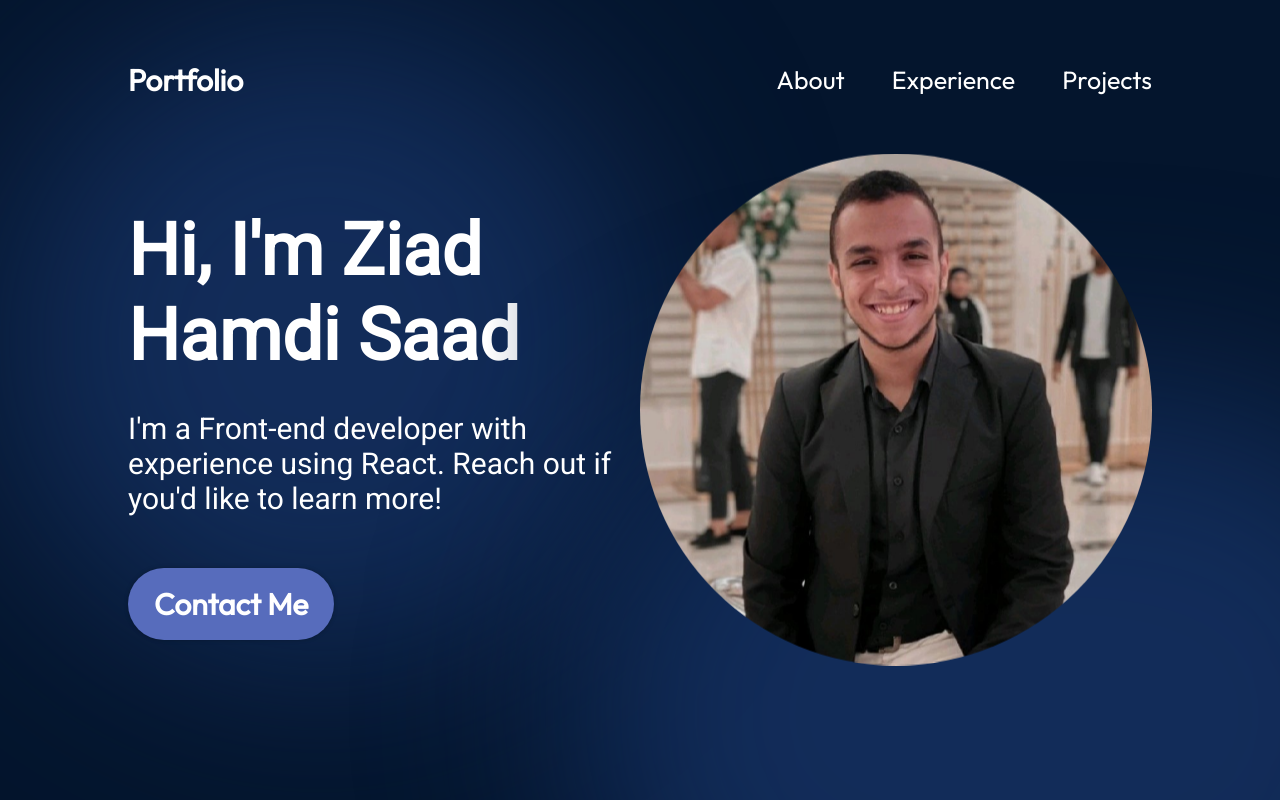
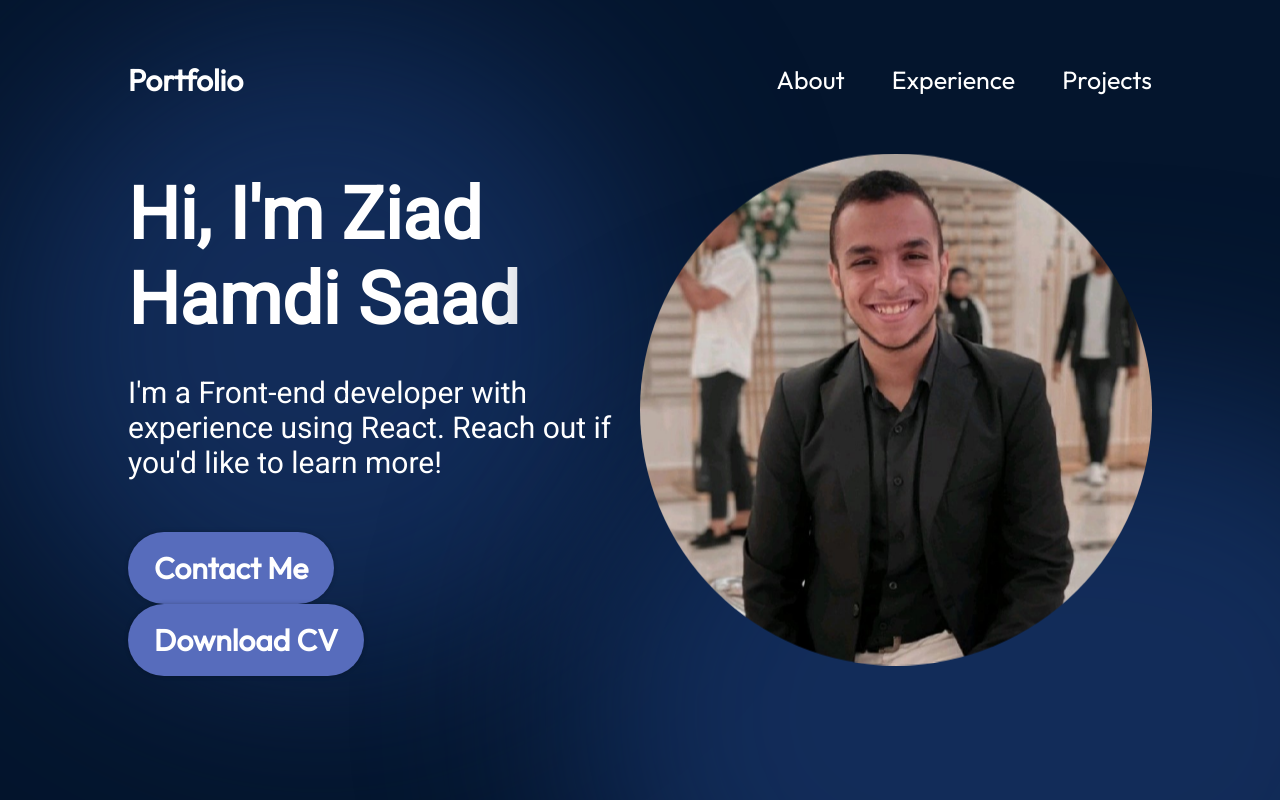
Before and after one commit to ziad768/MyProtfolio, a React (Vite) app: page / in a window 1280 px wide. Shown: the top 800 px of the page. Built offline with nearby package versions, Linux system fonts and the light colour scheme.

Commit message:
Update Hero.jsx

```diff
--- a/src/components/Hero/Hero.jsx
+++ b/src/components/Hero/Hero.jsx
@@ -13,6 +13,8 @@ export const Hero = () => {
         </p>
         <a href="mailto:ziadhamdi7zezo@gmail.com" className={styles.contactBtn}>
           Contact Me
+        </a><a href="./MyCv.pdf" download className={styles.contactBtn}>
+          Download CV
         </a>
       </div>
       <img
```
